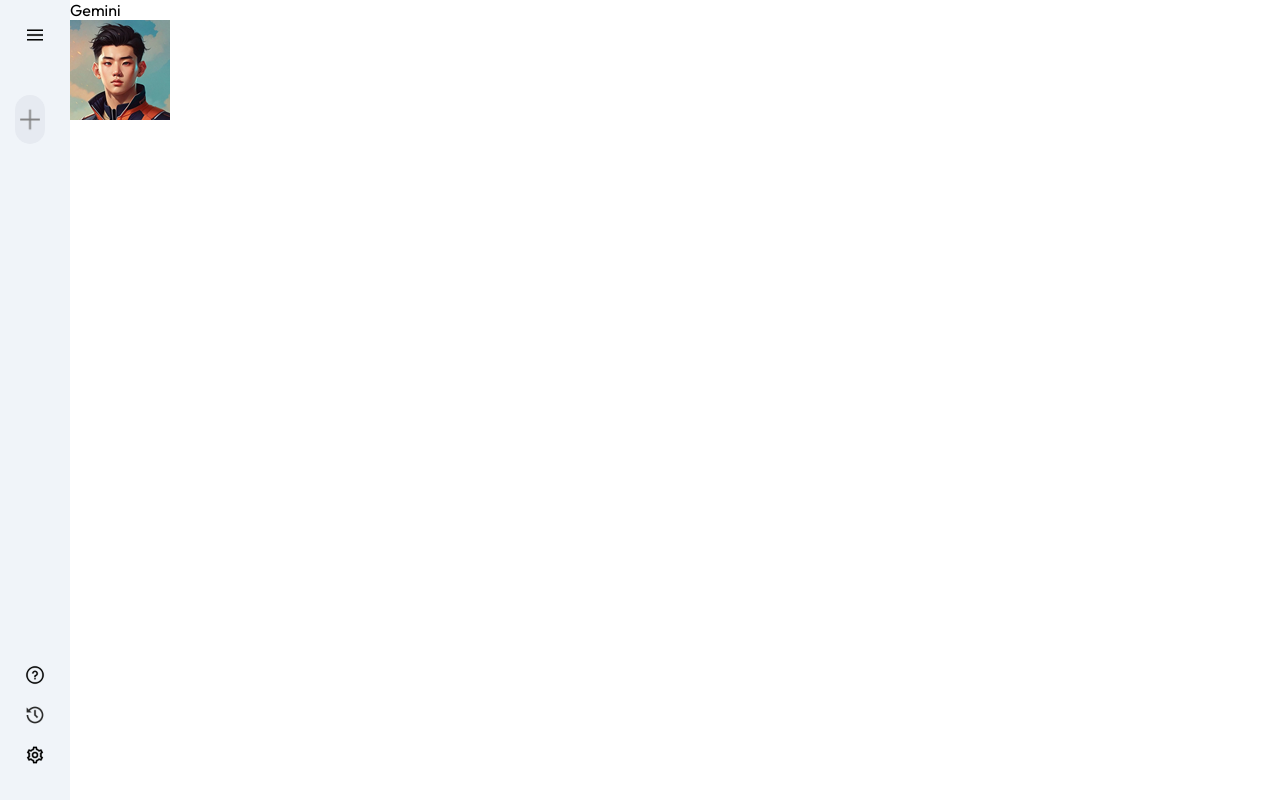
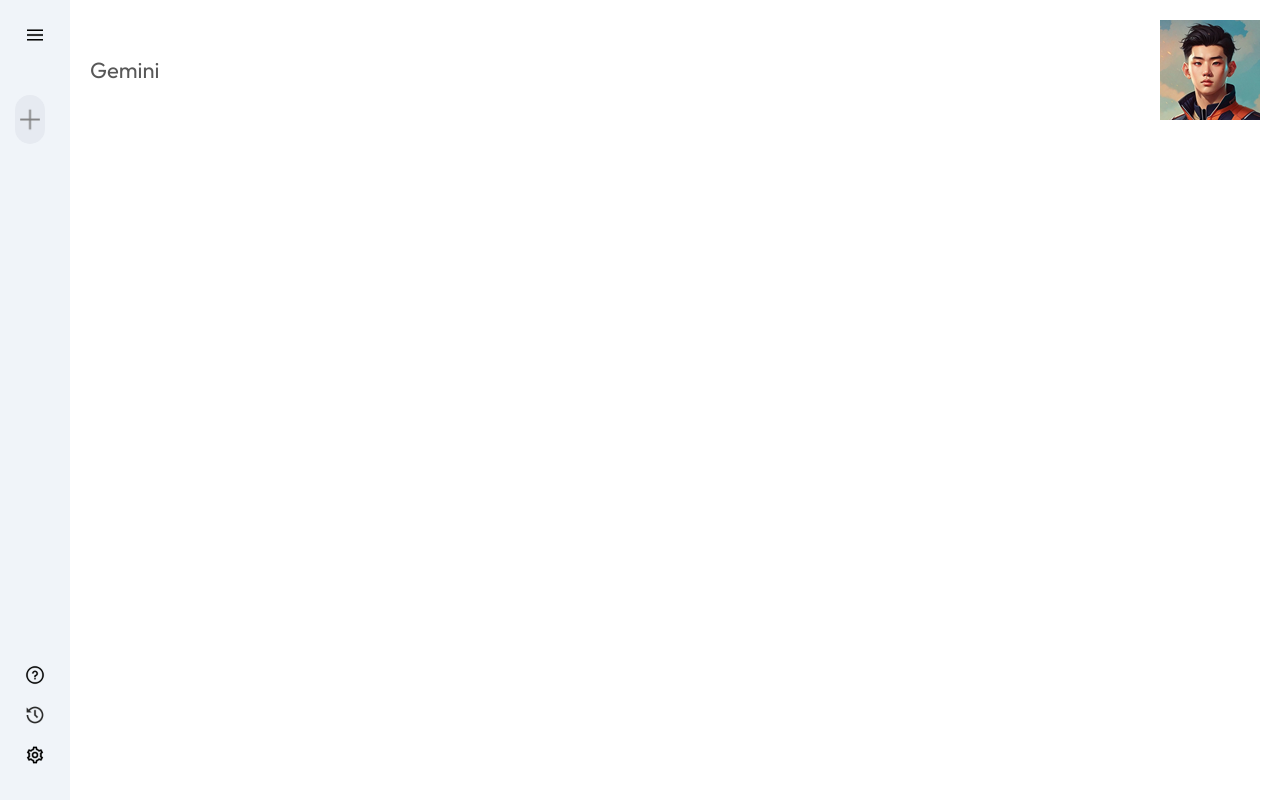
Before and after one commit to RaviKumar-09/Google-Gemini-2.0, a React (Vite) app in the folder gemini-clone/: page / in a window 1280 px wide. Built offline with nearby package versions, Linux system fonts and the light colour scheme.

Commit message:
add styles to main.nav

```diff
--- a/gemini-clone/src/components/Main/Main.css
+++ b/gemini-clone/src/components/Main/Main.css
@@ -4,3 +4,12 @@
     padding-bottom: 15vh;
     position: relative;
 }
+
+.main .nav{
+    display: flex;
+    align-items: center;
+    justify-content: space-between;
+    font-size: 22px;
+    padding: 20px;
+    color: #585858;
+}
```
